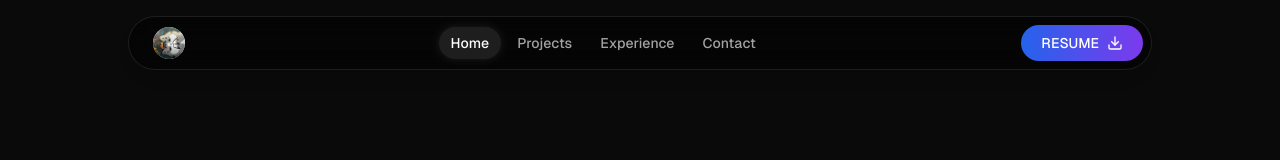
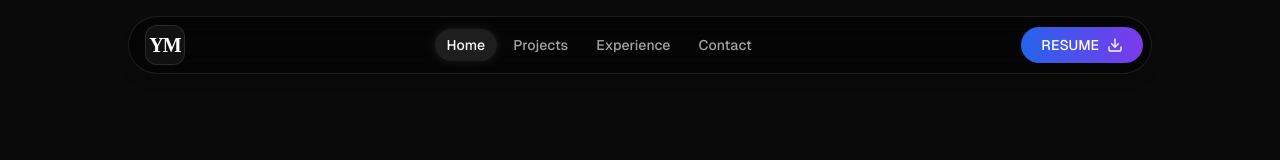
Before and after one commit to YogeshModi24/YogeshModi-Portfolio, a Next.js app: page / in a window 1280 px wide. Shown: the top 160 px of the page. Built offline with nearby package versions, Linux system fonts and the light colour scheme.

Commit message:
feat: Implement an animated loading screen, update the header logo design, and refine custom scrollbar styles.

```diff
--- a/src/app/globals.css
+++ b/src/app/globals.css
@@ -83,7 +83,7 @@
 
   /* Custom Scrollbar */
   ::-webkit-scrollbar {
-    width: 10px;
+    width: 6px;
   }
 
   ::-webkit-scrollbar-track {
@@ -91,11 +91,18 @@
   }
 
   ::-webkit-scrollbar-thumb {
-    background: #333;
-    border-radius: 5px;
+    background: #2a2a2a;
+    border-radius: 3px;
+    transition: background 0.2s ease;
   }
 
   ::-webkit-scrollbar-thumb:hover {
-    background: #555;
+    background: #8b5cf6;
+  }
+
+  /* Firefox scrollbar */
+  * {
+    scrollbar-width: thin;
+    scrollbar-color: #2a2a2a #0a0a0a;
   }
 }
--- a/src/app/layout.tsx
+++ b/src/app/layout.tsx
@@ -6,6 +6,7 @@ import { SmoothScroll } from "@/components/smooth-scroll";
 import { Header } from "@/components/layout/header";
 import { Footer } from "@/components/layout/footer";
 import { DevEasterEgg } from "@/components/dev-easter-egg";
+import { LoadingScreen } from "@/components/loading-screen";
 
 const geistSans = localFont({
   src: "./fonts/GeistVF.woff",
@@ -39,6 +40,7 @@ export default function RootLayout({
           enableSystem
           disableTransitionOnChange
         >
+          <LoadingScreen />
           <SmoothScroll />
           <Header />
           <DevEasterEgg />
--- a/src/components/layout/header.tsx
+++ b/src/components/layout/header.tsx
@@ -5,7 +5,6 @@ import Link from "next/link"
 import { cn } from "@/lib/utils"
 import Magnetic from "@/components/ui/magnetic"
 import { Download } from "lucide-react"
-import Image from "next/image"
 
 const navItems = [
     { name: "Home", href: "/#home" },
@@ -39,16 +38,13 @@ export function Header() {
     return (
         <header className="fixed top-0 z-50 w-full px-6 py-4 pointer-events-none">
             <div className="mx-auto max-w-5xl flex items-center justify-between p-2 pl-4 pr-2 rounded-full border border-white/10 bg-black/50 backdrop-blur-md shadow-lg pointer-events-auto">
-                {/* ... logo ... */}
+                {/* Logo */}
                 <Magnetic>
-                    <Link href="/" className="group flex items-center gap-2 px-2">
-                        <div className="relative h-8 w-8 overflow-hidden rounded-full bg-neutral-200">
-                            <Image
-                                src="/logo.jpg"
-                                alt="Logo"
-                                fill
-                                className="object-cover"
-                            />
+                    <Link href="/" className="flex items-center gap-3 group cursor-pointer">
+                        <div className="relative flex items-center justify-center w-10 h-10 bg-white/5 border border-white/10 rounded-xl overflow-hidden group-hover:border-violet-500/50 transition-all duration-500">
+                            <span className="font-bold text-xl tracking-tighter text-white">YM</span>
+                            {/* Subtle background glow on hover */}
+                            <div className="absolute inset-0 bg-gradient-to-tr from-violet-500/20 to-blue-500/20 opacity-0 group-hover:opacity-100 transition-opacity" />
                         </div>
                     </Link>
                 </Magnetic>
--- /dev/null
+++ b/src/components/loading-screen.tsx
@@ -0,0 +1,71 @@
+"use client"
+
+import { useState, useEffect } from 'react'
+import { motion, AnimatePresence } from 'framer-motion'
+
+export function LoadingScreen() {
+    const [count, setCount] = useState(0)
+    const [isLoading, setIsLoading] = useState(true)
+
+    useEffect(() => {
+        // Counter animation
+        const interval = setInterval(() => {
+            setCount((prev) => {
+                if (prev >= 100) {
+                    clearInterval(interval)
+                    return 100
+                }
+                return prev + 1
+            })
+        }, 20)
+
+        // Wait for window load and minimum display time
+        const handleLoad = () => {
+            setTimeout(() => {
+                setIsLoading(false)
+            }, 2200) // Ensure counter reaches 100 and holds briefly
+        }
+
+        if (document.readyState === 'complete') {
+            handleLoad()
+        } else {
+            window.addEventListener('load', handleLoad)
+        }
+
+        return () => {
+            clearInterval(interval)
+            window.removeEventListener('load', handleLoad)
+        }
+    }, [])
+
+    return (
+        <AnimatePresence>
+            {isLoading && (
+                <motion.div
+                    initial={{ opacity: 1 }}
+                    exit={{ opacity: 0, transition: { duration: 0.8, ease: "easeInOut" } }}
+                    className="fixed inset-0 z-[100] bg-black flex flex-col items-center justify-center"
+                >
+                    <div className="overflow-hidden h-20">
+                        <motion.h1
+                            initial={{ y: 100 }}
+                            animate={{ y: 0 }}
+                            transition={{ duration: 0.5, ease: "easeOut" }}
+                            className="text-6xl font-mono font-bold text-white"
+                        >
+                            {count}%
+                        </motion.h1>
+                    </div>
+                    <motion.p
+                        initial={{ opacity: 0 }}
+                        animate={{ opacity: [0, 1, 0] }}
+                        transition={{ repeat: Infinity, duration: 1.5 }}
+                        className="text-violet-400 uppercase tracking-widest text-xs mt-4"
+                    >
+                        Initializing Systems...
+                    </motion.p>
+                </motion.div>
+            )}
+        </AnimatePresence>
+    )
+}
```
